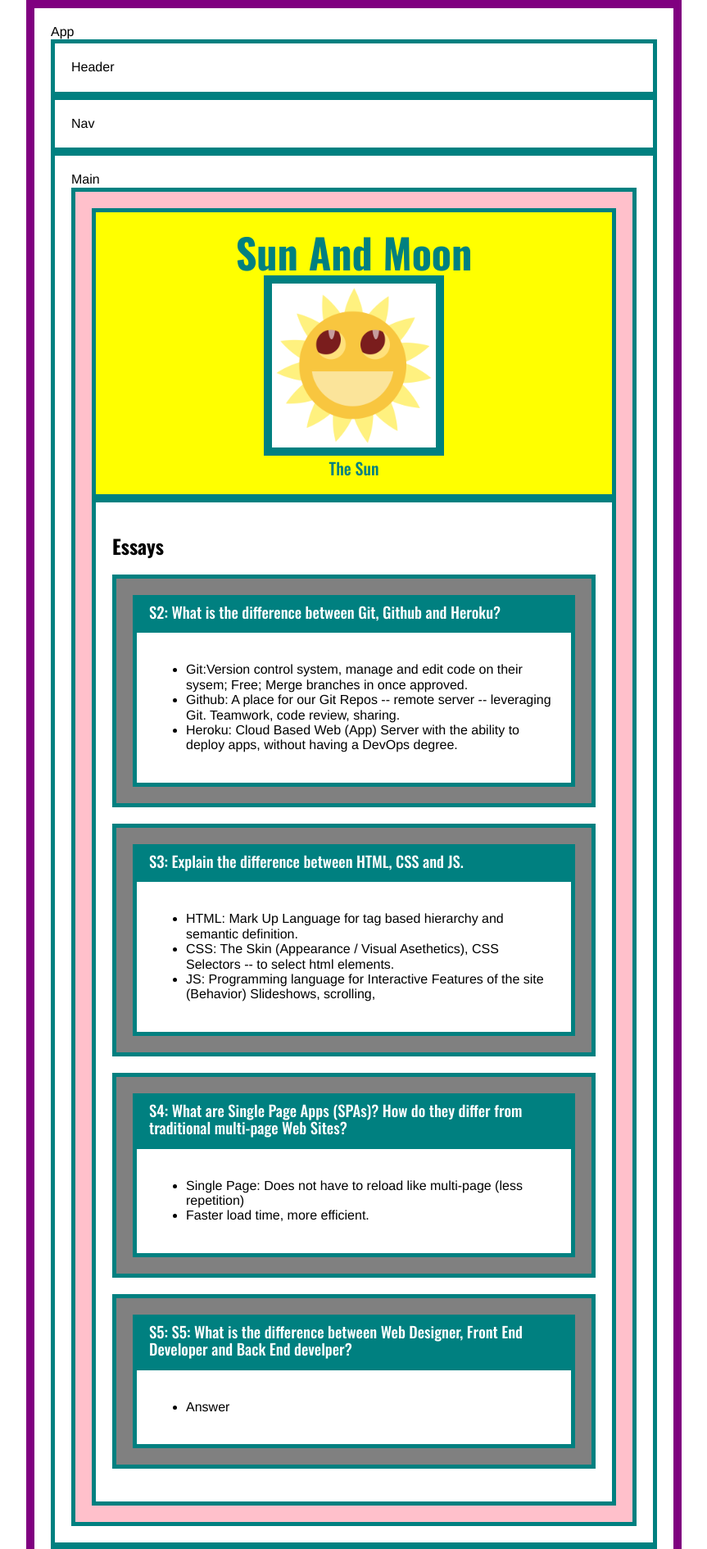
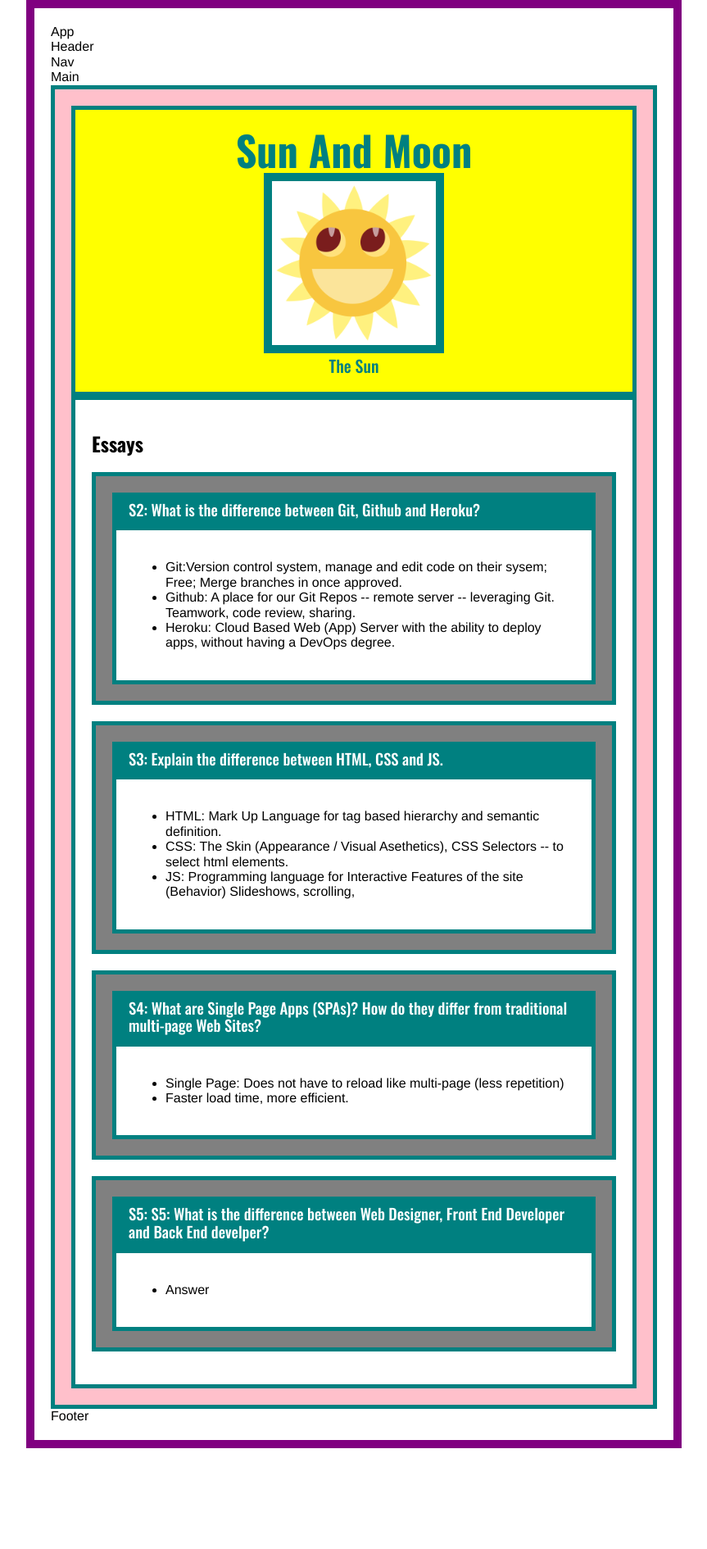
Before and after one commit to githubusc/Web-1, a React (Create React App) app: page / in a window 1280 px wide. Shown: the top 1890 px of the page at 82% size, without its empty margins (208-1071 px from the left). After the commit the page ends 1767 px from the top, so only its background shows below. Built offline with nearby package versions, Linux system fonts and the light colour scheme.

Commit message:
Updating Layout to ue semantic tags

```diff
--- a/src/React/Layout/Footer.jsx
+++ b/src/React/Layout/Footer.jsx
@@ -12,6 +12,6 @@
 
 export default Footer;
 
-const FooterStyled = styled.div`
+const FooterStyled = styled.footer`
 
 `;
--- a/src/React/Layout/Header.jsx
+++ b/src/React/Layout/Header.jsx
@@ -12,6 +12,6 @@
 
 export default Header;
 
-const HeaderStyled = styled.div`
+const HeaderStyled = styled.header`
 
 `;
--- a/src/React/Layout/Main.jsx
+++ b/src/React/Layout/Main.jsx
@@ -13,6 +13,6 @@
 
 export default Main;
 
-const MainStyled = styled.div`
+const MainStyled = styled.main`
 
 `;
--- a/src/React/Layout/Nav.jsx
+++ b/src/React/Layout/Nav.jsx
@@ -12,6 +12,6 @@
 
 export default Nav;
 
-const NavStyled = styled.div`
+const NavStyled = styled.nav`
 
 `;
```
